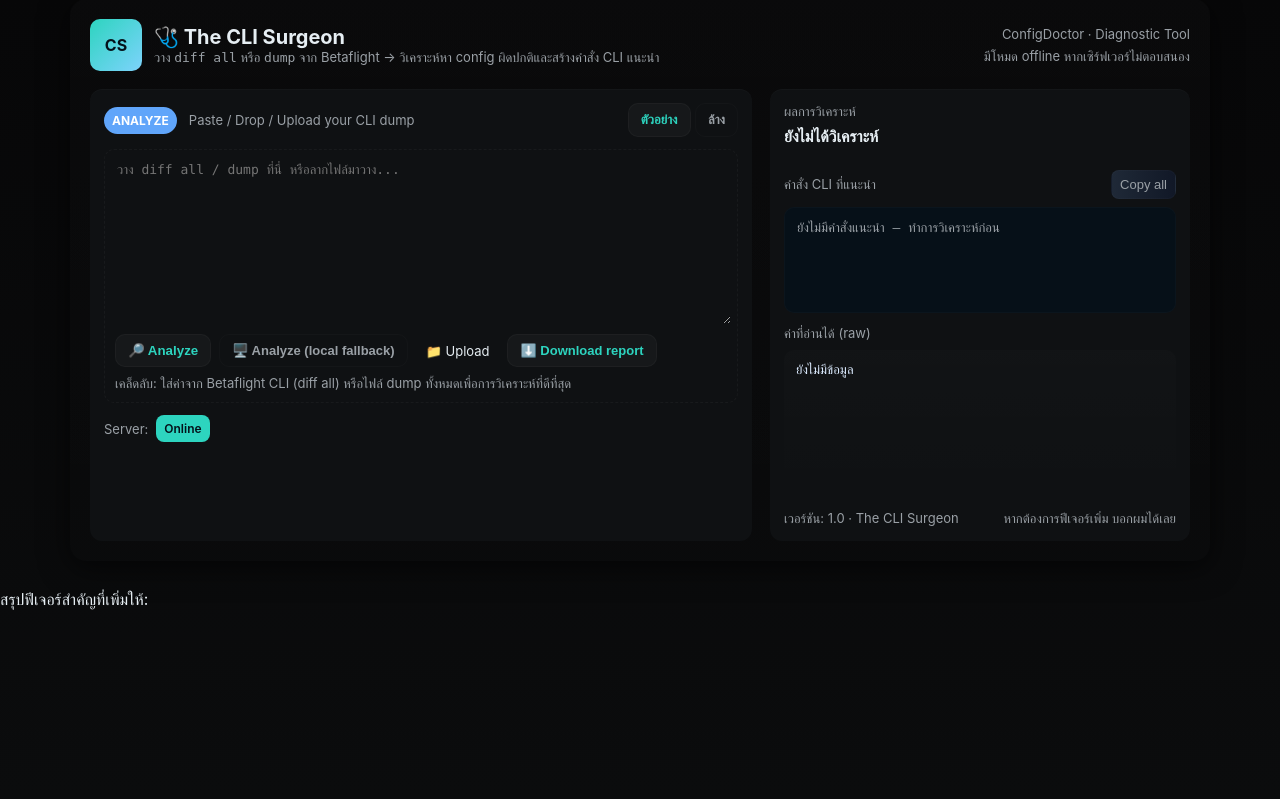
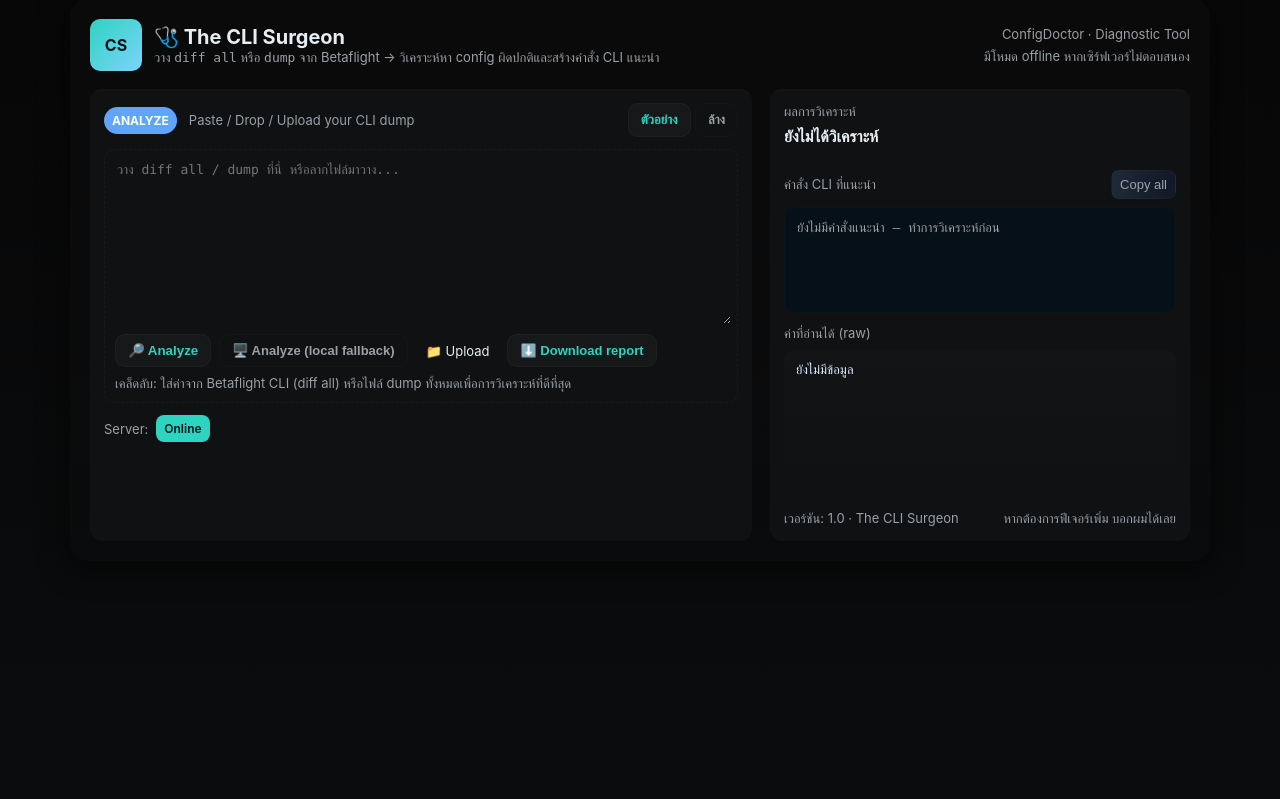
Before and after one commit to Santipap250/configdoctor-, a Flask app: page /cli_surgeon in a window 1280 px wide. Shown: the part 29-828 px from the top of the page. Run offline with Flask 3, Linux system fonts and the light colour scheme; data that the repository does not hold is empty.

Commit message:
Update cli_surgeon.html

```diff
--- a/templates/cli_surgeon.html
+++ b/templates/cli_surgeon.html
@@ -479,4 +479,3 @@ dz.addEventListener('drop', e=>{
 </script>
 </body>
 </html>
-สรุปฟีเจอร์สำคัญที่เพิ่มให้:
```
